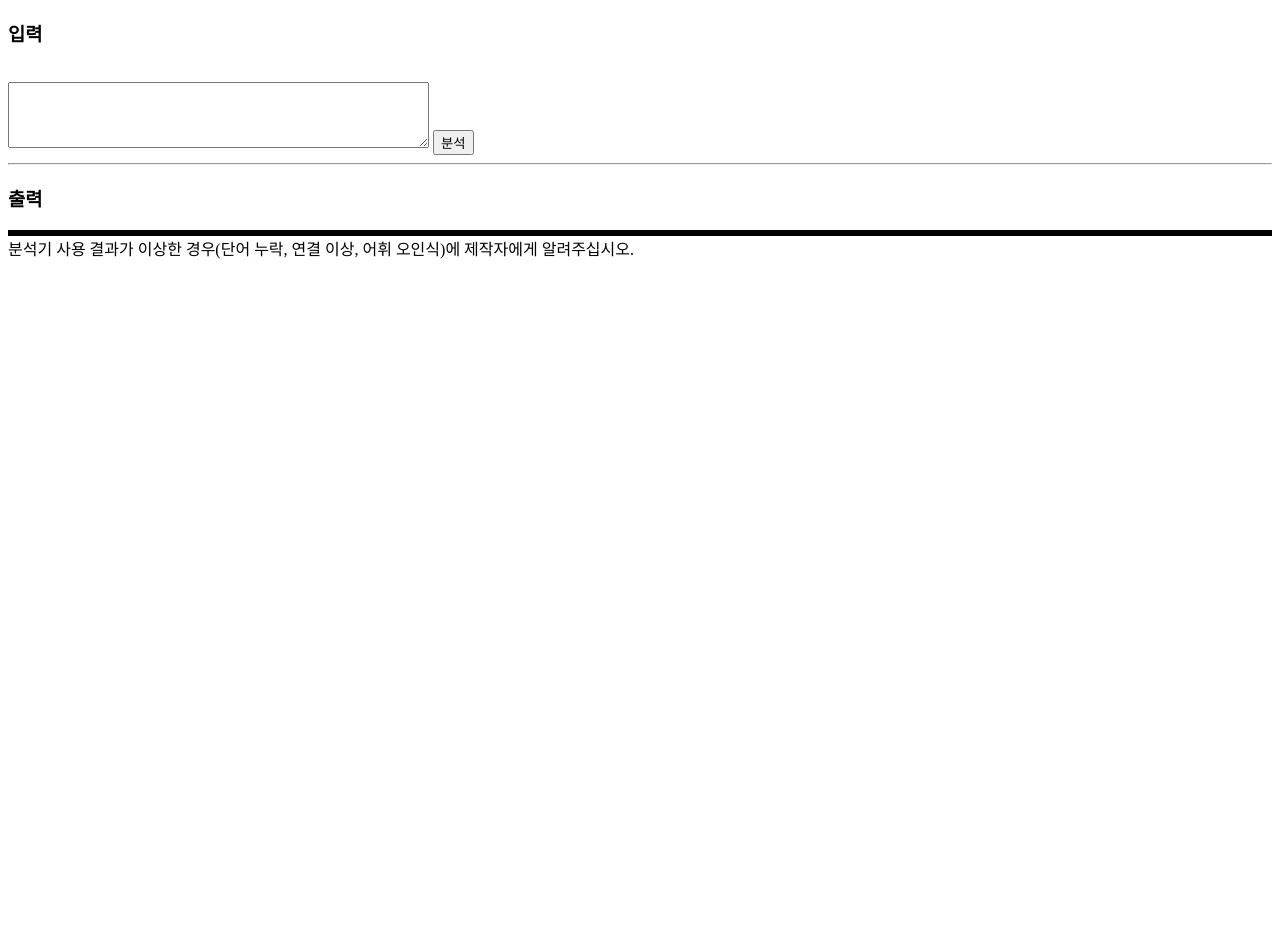
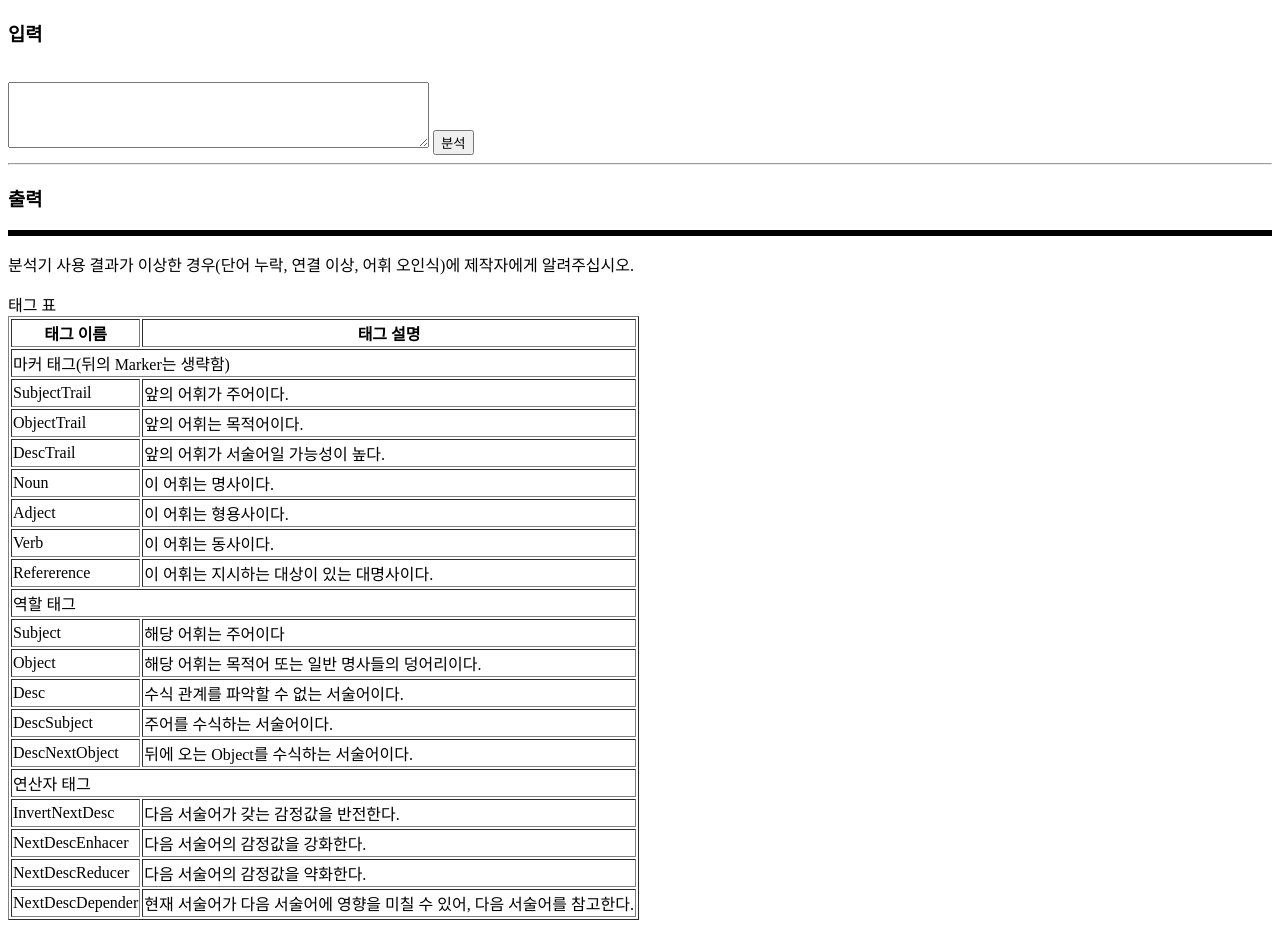
Before and after one commit to nidev/MindSharing, a plain HTML site: page src/jnu/mindsharing/hq/webconsole.html in a window 1280 px wide. Before the commit the page ends 800 px from the top, so only its background shows below. Drawn offline with nearby package versions, Linux system fonts and the light colour scheme.

Commit message:
웹콘솔 개선, REST 서버의 성공시 응답 메시지를 명확하게 만듦

```diff
--- a/src/jnu/mindsharing/hq/webconsole.html
+++ b/src/jnu/mindsharing/hq/webconsole.html
@@ -28,8 +28,8 @@
 		        		var emounits = result.data[index].emounits;
 		        		$.each(emounits, function (index2) {
 		        			var emounit = emounits[index2];
-		        			addline(" * " + emounit.text +
-		        				" => 즐거움: " + emounit.joy +
+		        			addline(" * " + emounit.text + "(" + "태그" + ":" + emounit.tag + ")");
+		        			addline(" --- 즐거움: " + emounit.joy +
 		        				", 슬픔: " + emounit.sorrow +
 		        				", 희망/성장/발전: " + emounit.growth +
 		        				", 절망/파괴/쇠락: " + emounit.cease);
@@ -91,8 +91,31 @@
     <h3>출력</h3>
     <div id='output' style="border-style: solid;"></div>
 </div>
-<div id='description'>
-분석기 사용 결과가 이상한 경우(단어 누락, 연결 이상, 어휘 오인식)에 제작자에게 알려주십시오.
+<div id='description' style="margin-top: 30ox">
+<p>분석기 사용 결과가 이상한 경우(단어 누락, 연결 이상, 어휘 오인식)에 제작자에게 알려주십시오.</p>
+태그 표<br />
+<table border="1">
+<tr><th>태그 이름</th><th>태그 설명</th></tr>
+<tr><td colspan="2">마커 태그(뒤의 Marker는 생략함)</td></tr>
+<tr><td>SubjectTrail</td><td>앞의 어휘가 주어이다.</td></tr>
+<tr><td>ObjectTrail</td><td>앞의 어휘는 목적어이다.</td></tr>
+<tr><td>DescTrail</td><td>앞의 어휘가 서술어일 가능성이 높다.</td></tr>
+<tr><td>Noun</td><td>이 어휘는 명사이다.</td></tr>
+<tr><td>Adject</td><td>이 어휘는 형용사이다.</td></tr>
+<tr><td>Verb</td><td>이 어휘는 동사이다.</td></tr>
+<tr><td>Refererence</td><td>이 어휘는 지시하는 대상이 있는 대명사이다.</td></tr>
+<tr><td colspan="2">역할 태그</td></tr>
+<tr><td>Subject</td><td>해당 어휘는 주어이다</td></tr>
+<tr><td>Object</td><td>해당 어휘는 목적어 또는 일반 명사들의 덩어리이다.</td></tr>
+<tr><td>Desc</td><td>수식 관계를 파악할 수 없는 서술어이다.</td></tr>
+<tr><td>DescSubject</td><td>주어를 수식하는 서술어이다.</td></tr>
+<tr><td>DescNextObject</td><td>뒤에 오는 Object를 수식하는 서술어이다.</td></tr>
+
+<tr><td colspan="2">연산자 태그</td></tr>
+<tr><td>InvertNextDesc</td><td>다음 서술어가 갖는 감정값을 반전한다.</td></tr>
+<tr><td>NextDescEnhacer</td><td>다음 서술어의 감정값을 강화한다.</td></tr>
+<tr><td>NextDescReducer</td><td>다음 서술어의 감정값을 약화한다.</td></tr>
+<tr><td>NextDescDepender</td><td>현재 서술어가 다음 서술어에 영향을 미칠 수 있어, 다음 서술어를 참고한다.</td></tr>
 </div>
 
 </body>
```
Also changed, not shown: 1 other file.
